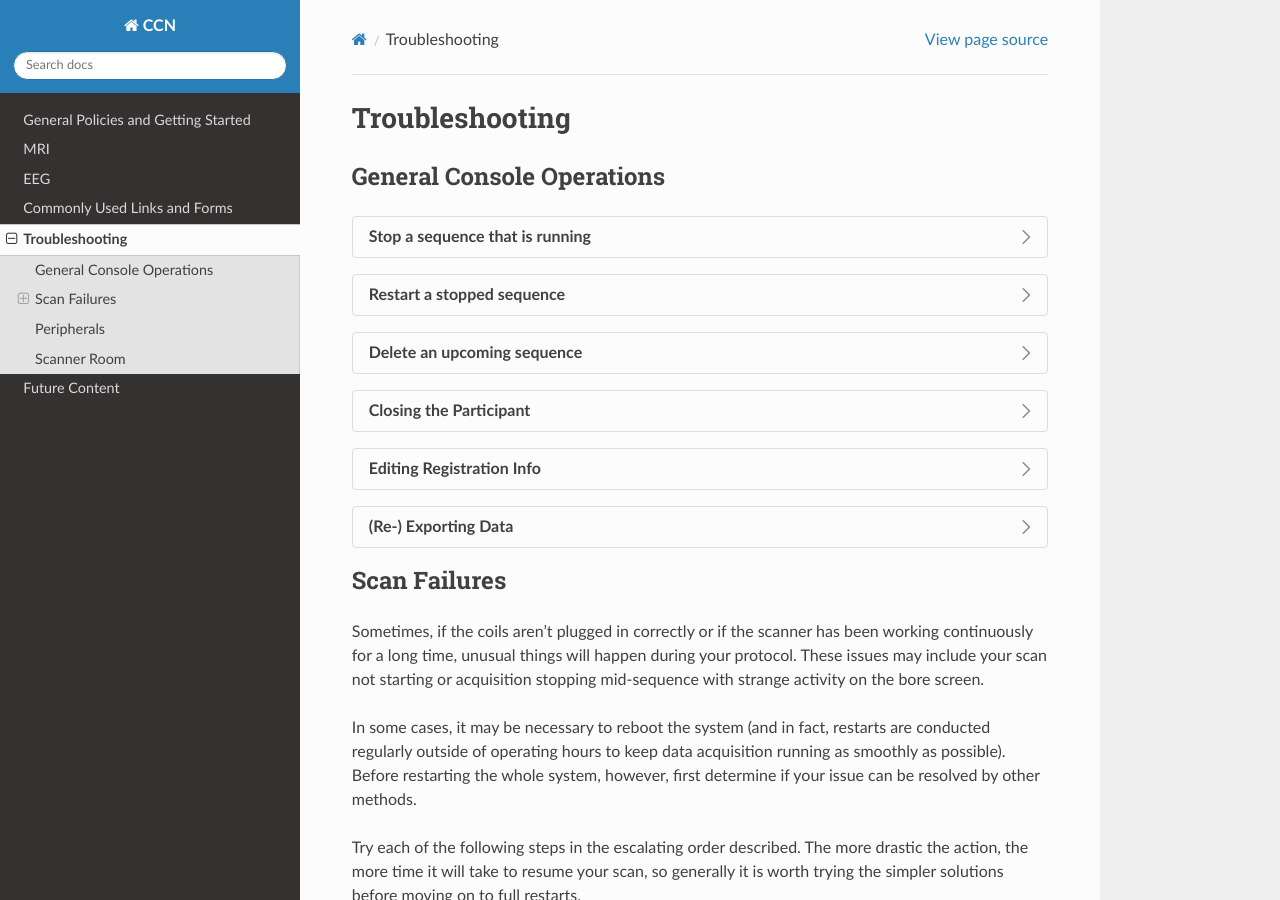
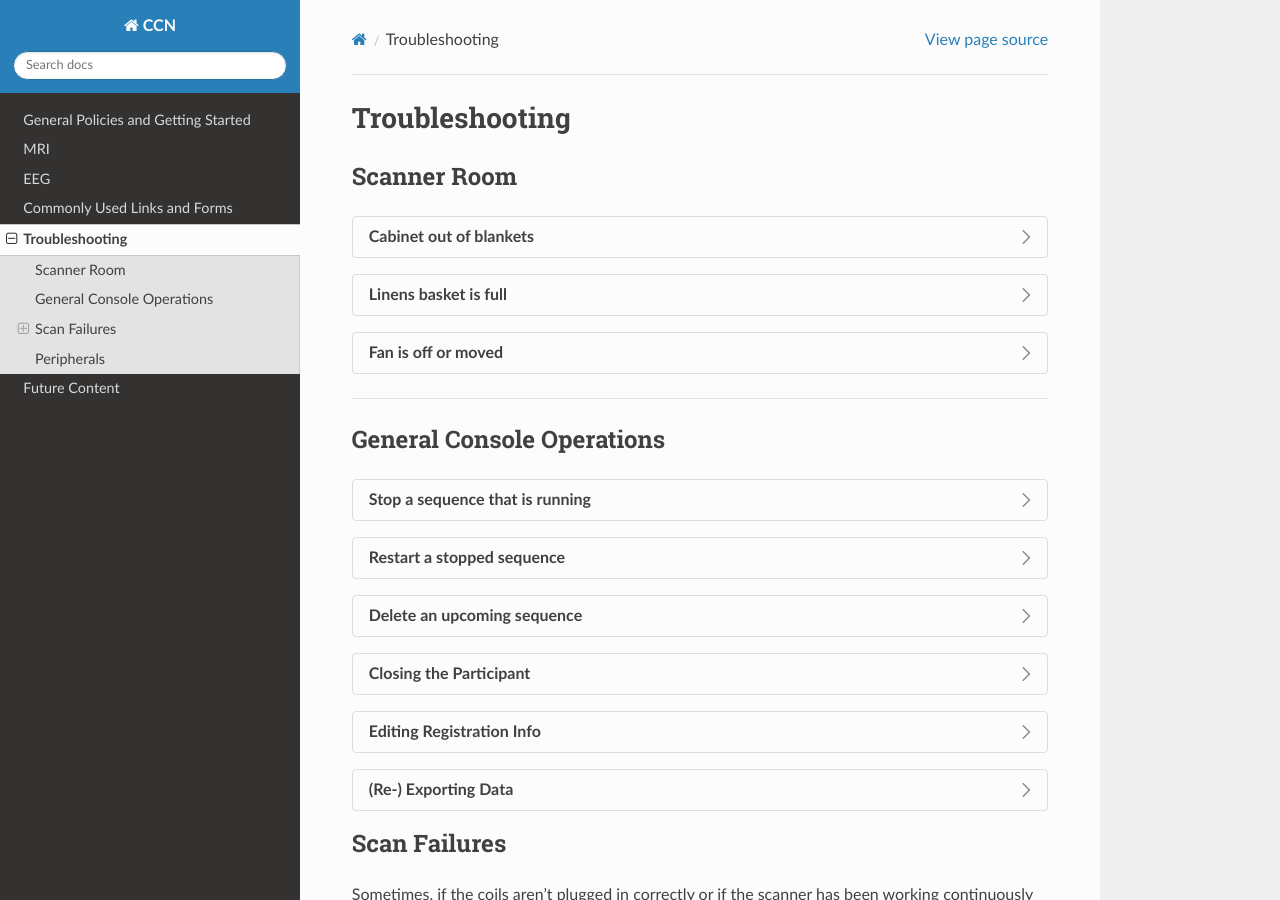
Before and after one commit to CCN-Support/CCN_Wiki, a Sphinx documentation site: the page built from docs/source/troubleshooting.rst, in a window 1280 px wide and 900 px high. Built offline with Sphinx 7.4.7 and the Read the Docs theme 3.1.0, drawn with Linux system fonts in a browser that asks for light colours; some of the changed lines change nothing that is shown; some of the changed text lies outside the part shown.

Commit message:
Update troubleshooting.rst

```diff
--- a/docs/source/troubleshooting.rst
+++ b/docs/source/troubleshooting.rst
@@ -1,5 +1,29 @@
 Troubleshooting
 ===============
+
+Scanner Room
+------------
+
+.. dropdown:: Cabinet out of blankets
+
+  - If there are no more blankets in the cabinet, spare linens are in the tall cabinet marked "Linens" by the corner desk in the back area of the suite. Many other spare supplies will be there, including scrubs and headphones mesh covers, in their respectively labelled cabinets.
+  - Put used blankets in the linens bin (either the white one in the scanner room or brown one in the testing hallway) at the end of your session.
+
+.. dropdown:: Linens basket is full
+
+  - When the linens basket is full, tie up the bag containing all the used linens and take it out into the main room. Leave it against the wall directly behind the sink.
+
+  - If you leave it anywhere else, even close by, Facilities will not pick it up.
+
+.. dropdown:: Fan is off or moved
+
+  - There is a small fan that runs continuously in the room, on the floor between the coil rack and the counter. It is turned off for concurrent EEG-fMRI data collection. If you are not running one of those studies, and the air isn't circulating well enough in the room, orient it toward the bed and turn it back on. Participants sometimes find it stuffy in the scanner and having this fan on can help.
+  - If you notice that the fan has been significantly moved from its usual spot, notify CCN staff. Because the motor in the back contains weakly ferrous components, the fan is tied to the coil rack and weighed down with sandbags. It should never be far away from its usual position on the floor, so alert CCN if it is.
+
+.. raw:: html
+
+   <hr>
+
 
 General Console Operations
 ------------------
@@ -177,26 +201,6 @@
   - If nothing seems to be wrong with the sensors, check the finger attachment itself. Make sure it is undamaged and snugly encases the sensor loop inside. If the attachment is ripped or missing, there are new ones in the scanner suite in the labelled drawer with the other physio equipment. If it does not appear damaged, clean it thoroughly and try again. Sometimes a careful cleaning helps recover the sensor's sensitivity.
 
 
-
 .. raw:: html
 
    <hr>
-
-Scanner Room
-------------
-
-.. dropdown:: Blankets
-
-  - If there are no more blankets in the cabinet, spare linens are in the tall cabinet marked "Linens" by the corner desk in the back area of the suite. Many other spare supplies will be there, including scrubs and headphones mesh covers, in their respectively labelled cabinets.
-  - Put used blankets in the linens bin (either the white one in the scanner room or brown one in the testing hallway) at the end of your session.
-
-.. dropdown:: Linens Basket
-
-  - When the linens basket is full, tie up the bag containing all the used linens and take it out into the main room. Leave it against the wall directly behind the sink.
-
-  - If you leave it anywhere else, even close by, Facilities will not pick it up.
-
-.. dropdown:: Fans
-
-  - There is a small fan that runs continuously in the room, on the floor between the coil rack and the counter. It is turned off for concurrent EEG-fMRI data collection. If you are not running one of those studies, and the air isn't circulating well enough in the room, orient it toward the bed and turn it back on. Participants sometimes find it stuffy in the scanner and having this fan on can help.
-  - If you notice that the fan has been significantly moved from its usual spot, notify CCN staff. Because the motor in the back contains weakly ferrous components, the fan is tied to the coil rack and weighed down with sandbags. It should never be far away from its usual position on the floor, so alert CCN if it is.
```
